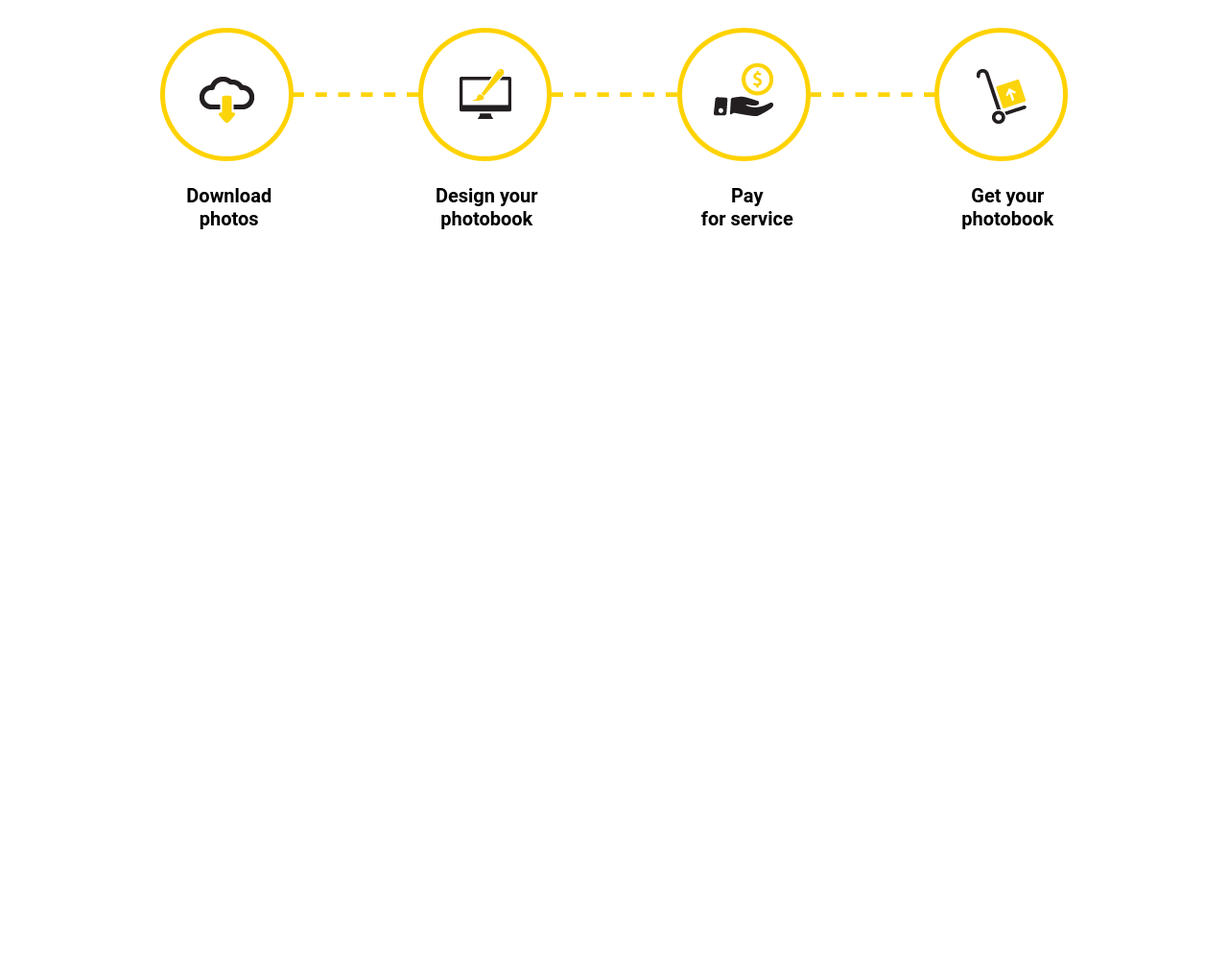
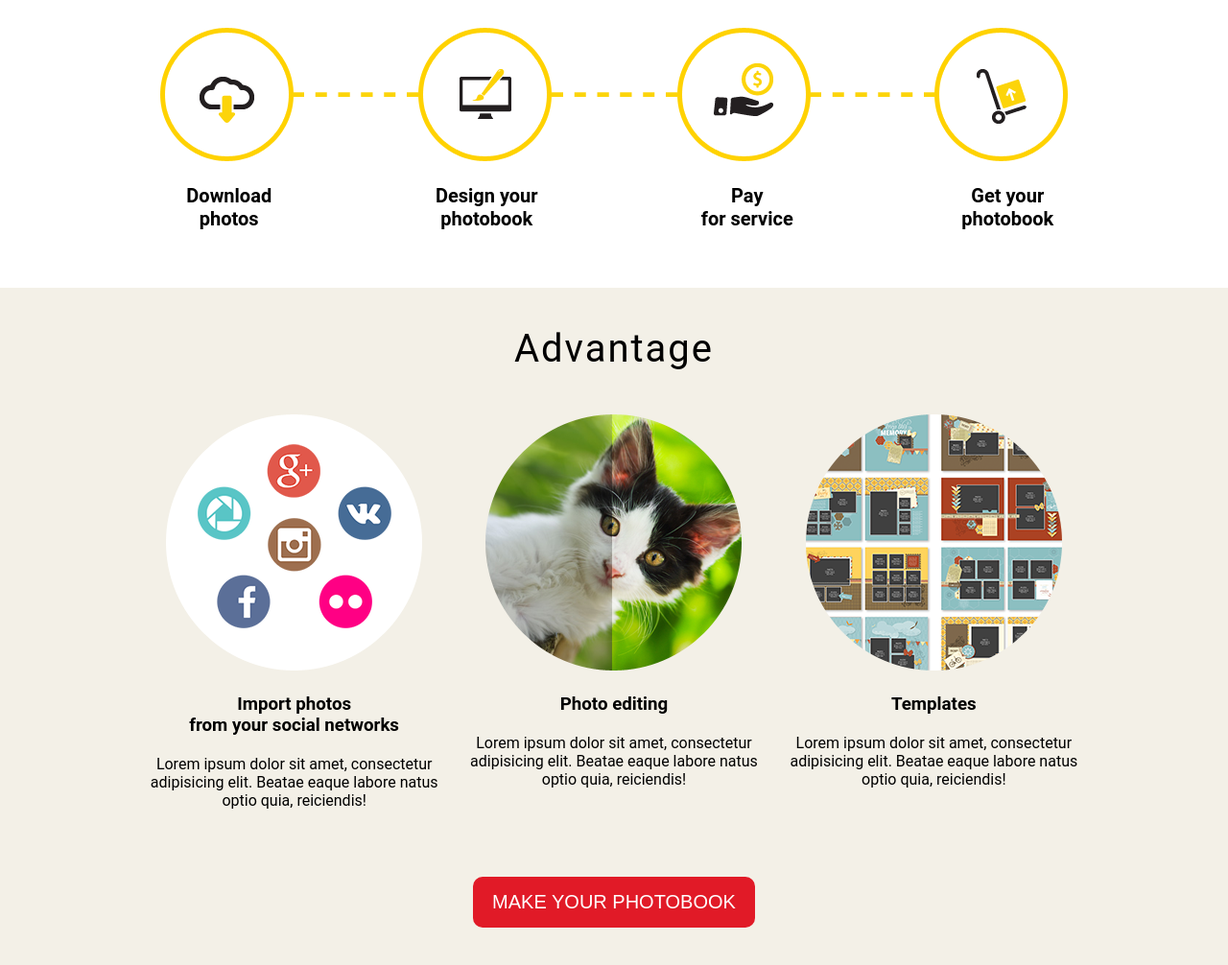
Before and after one commit to Lobachev27/LESS, a website: page public/index.html in a window 1280 px wide. Shown: the part 678-1684 px from the top of the page at 96% size. Before the commit the page ends 978 px from the top, so only its background shows below. Drawn offline with Linux system fonts and the light colour scheme.

Commit message:
Advantage block

```diff
--- a/public/index.html
+++ b/public/index.html
@@ -38,6 +38,29 @@
             <div class="fourth"><div>Get your <br> photobook</div></div>
         </div>
     </section>
+    <section id="advantage">
+        <div class="view-port">
+            <h1>Advantage</h1>
+            <div class="row">
+                <div class="col">
+                    <img src="img/soc1.png">
+                    <h3>Import photos <br> from your social networks</h3>
+                    <p>Lorem ipsum dolor sit amet, consectetur adipisicing elit. Beatae eaque labore natus optio quia, reiciendis!</p>
+                </div>
+                <div class="col">
+                    <img src="img/soc2.png">
+                    <h3>Photo editing</h3>
+                    <p>Lorem ipsum dolor sit amet, consectetur adipisicing elit. Beatae eaque labore natus optio quia, reiciendis!</p>
+                </div>
+                <div class="col">
+                    <img src="img/soc3.png">
+                    <h3>Templates</h3>
+                    <p>Lorem ipsum dolor sit amet, consectetur adipisicing elit. Beatae eaque labore natus optio quia, reiciendis!</p>
+                </div>
+            </div>
+            <button class="btn btn-red">make your photobook</button>
+        </div>
+    </section>
 </div>
 
 </body>
--- /dev/null
+++ b/src/less/advantage.less
@@ -0,0 +1,33 @@
+@import "partials/params";
+@import "partials/mixins";
+
+#advantage {
+  background-color: @light-color;
+  padding: 40px 40px 60px;
+  text-align: center;
+
+  & h1 {
+    font-size: 40px;
+    margin-bottom: 35px;
+    font-weight: normal;
+    letter-spacing: 2px;
+  }
+
+  & .row {
+    display: flex;
+    justify-content: space-around;
+    margin-bottom: 60px;
+
+    & .col {
+      padding: 10px;
+      & img {
+        margin-bottom: 20px;
+      }
+
+
+      & h3 {
+        margin-bottom: 20px;
+      }
+    }
+  }
+}
```
Also changed, not shown: public/bundle.min.css.
